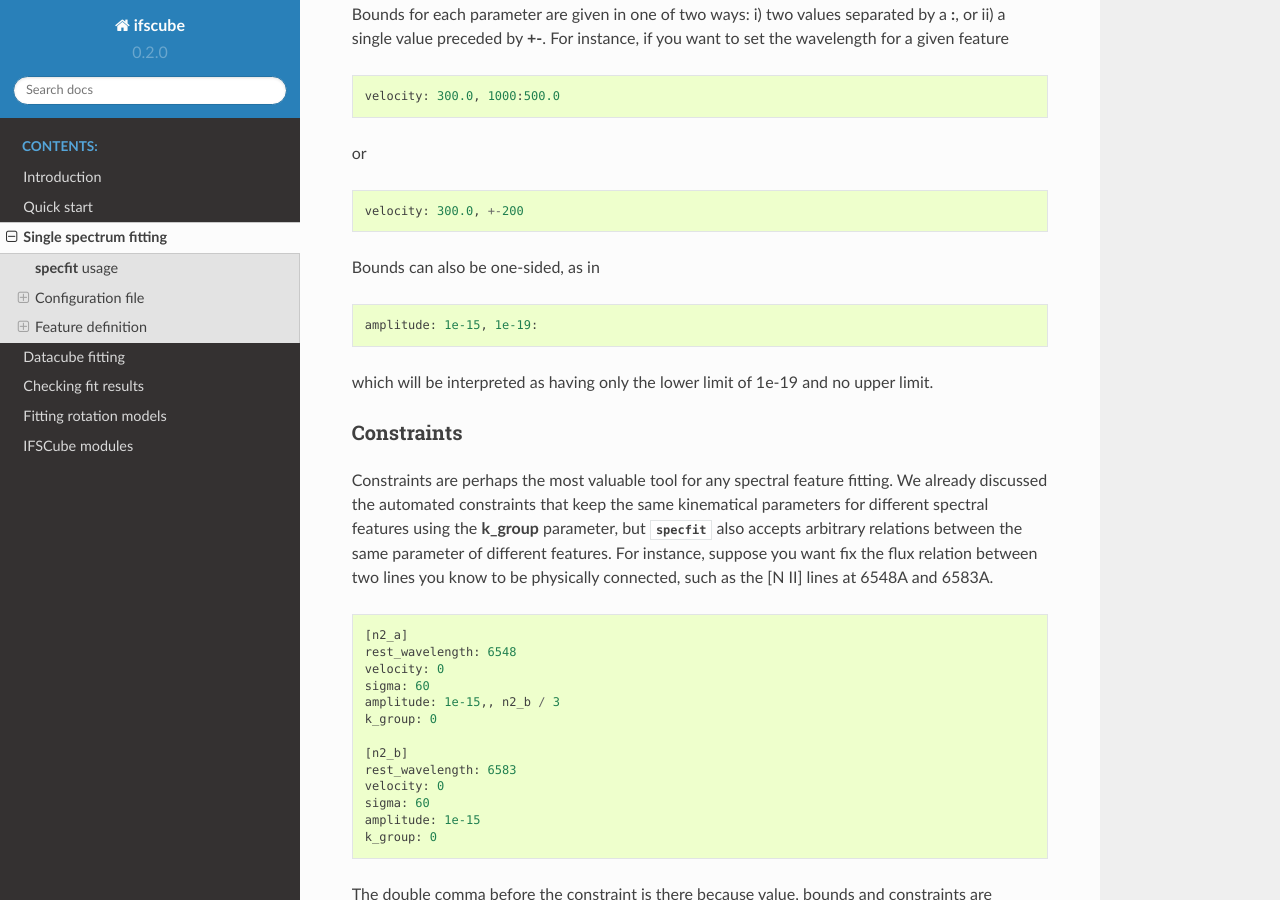
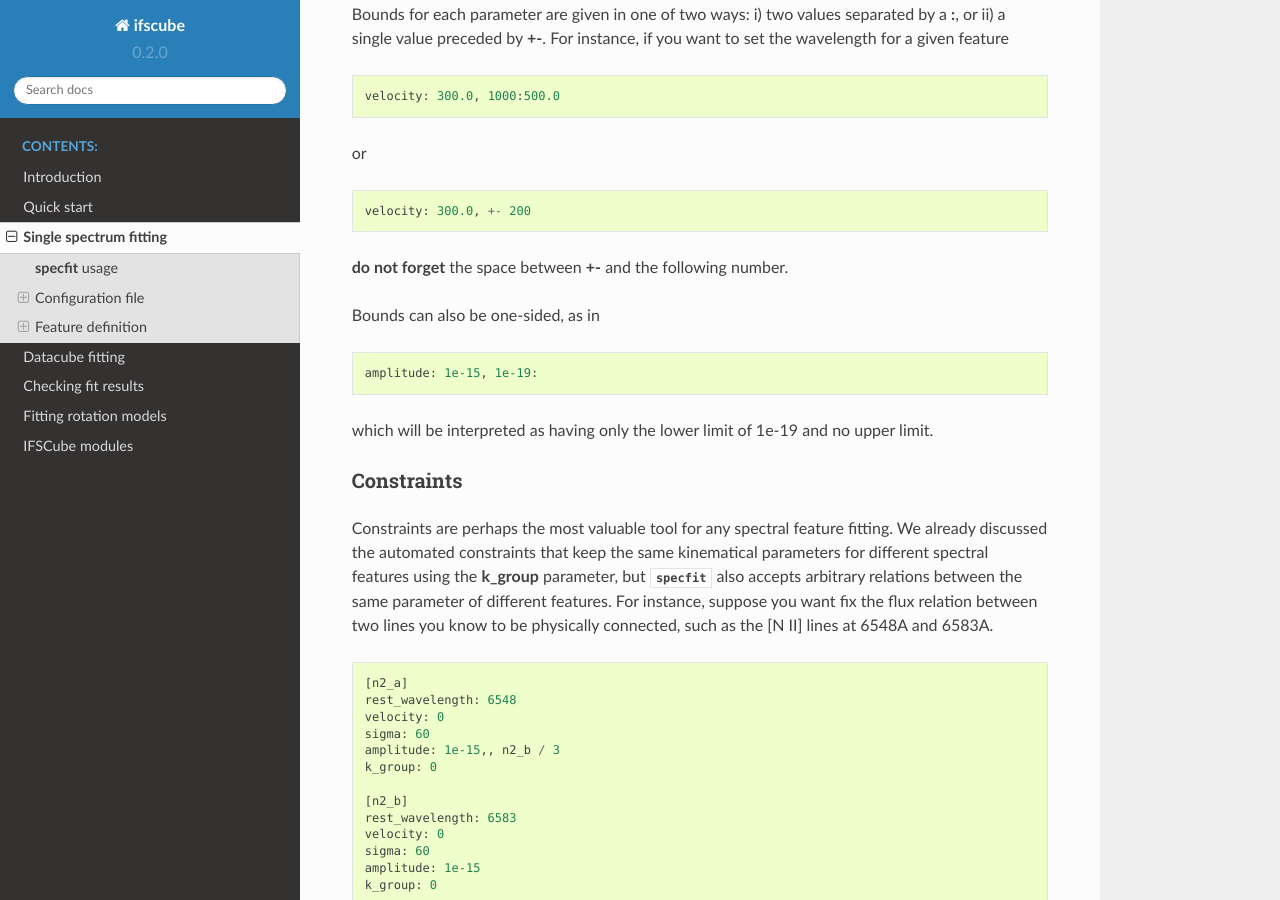
Before and after one commit to danielrd6/ifscube, a Sphinx documentation site: the page built from docs/oned_fit.rst, in a window 1280 px wide and 900 px high, scrolled down 5094 px. Built offline with Sphinx 7.4.7 and the Read the Docs theme 2.0.0, drawn with Linux system fonts in a browser that asks for light colours.

Commit message:
Fixed error in bounds documentation.

```diff
--- a/docs/oned_fit.rst
+++ b/docs/oned_fit.rst
@@ -244,7 +244,9 @@ or
 
 ::
 
-    velocity: 300.0, +-200
+    velocity: 300.0, +- 200
+
+**do not forget** the space between **+-** and the following number.
 
 Bounds can also be one-sided, as in
 
```
